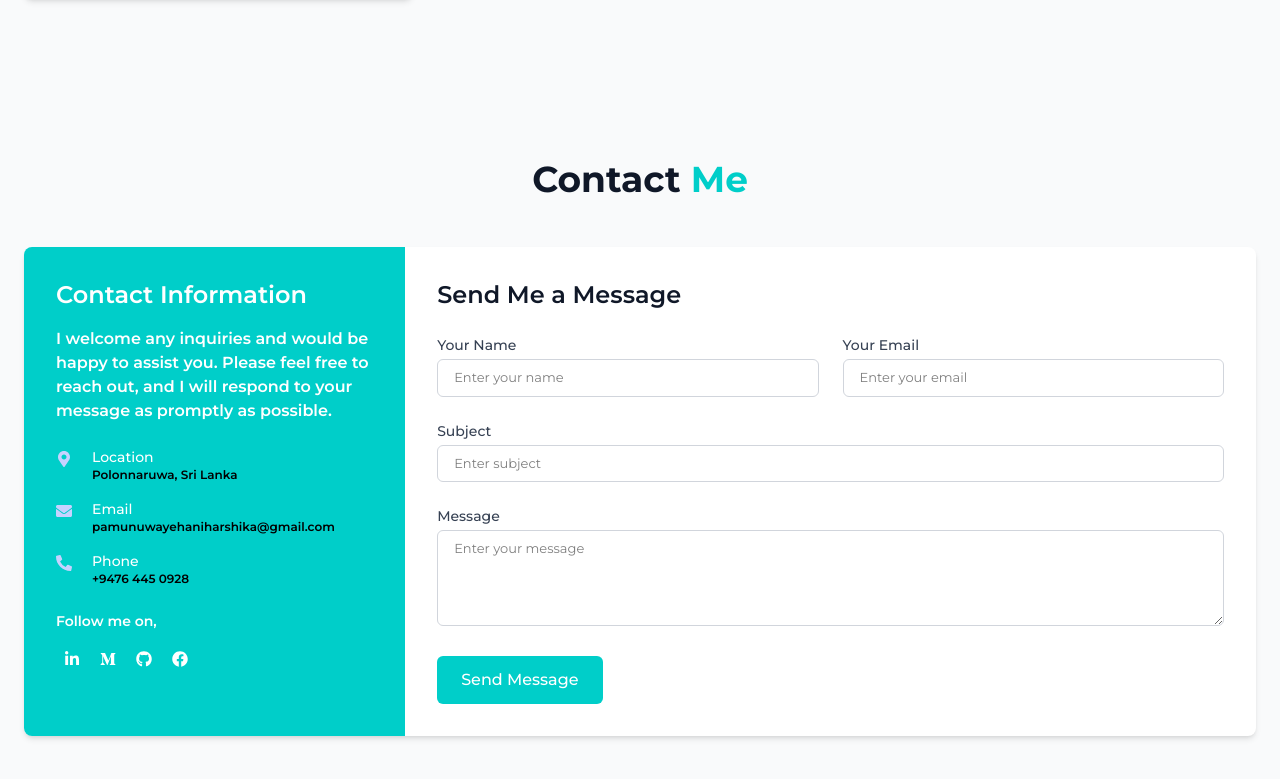
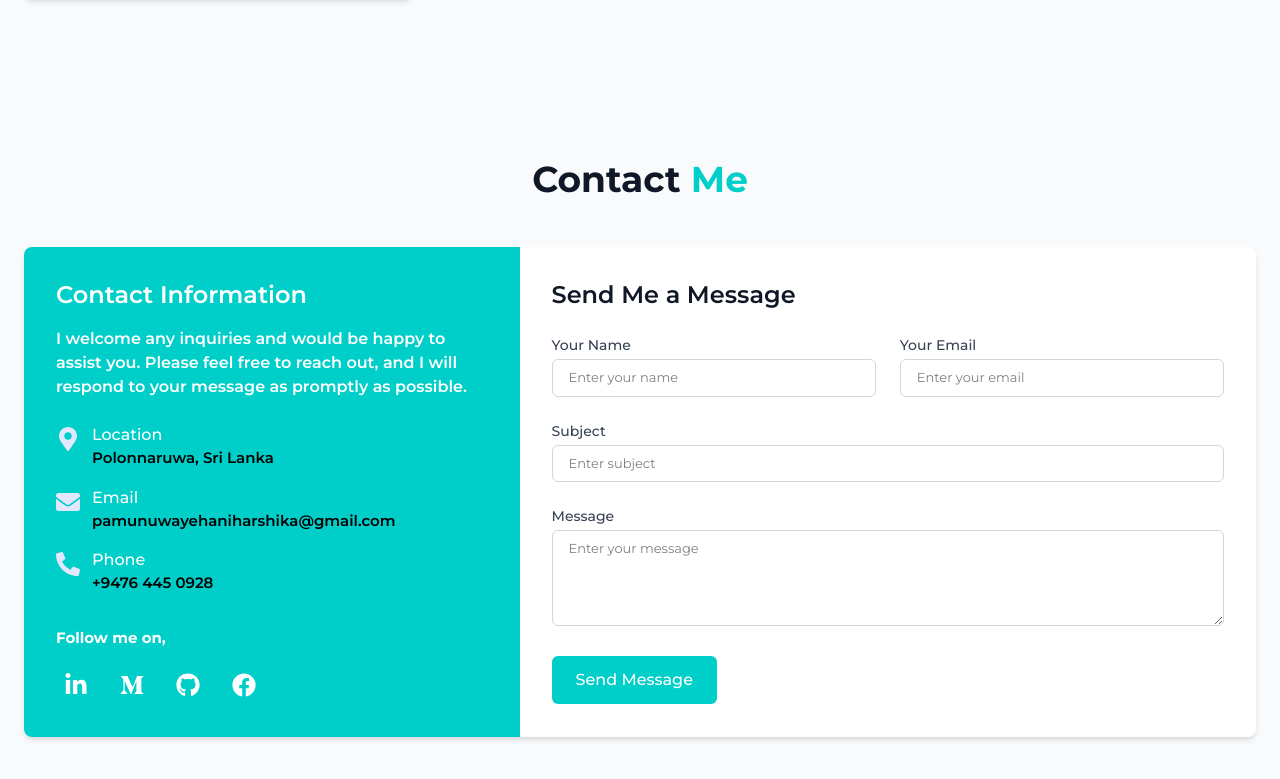
Before and after one commit to yehaniharshika/portfolio-react, a React (Vite) app: page / in a window 1280 px wide. Shown: the part 4529-5308 px from the top of the page. Built offline with nearby package versions, Linux system fonts and the light colour scheme.

Commit message:
completed Contact.tsx

```diff
--- a/src/components/Contact.tsx
+++ b/src/components/Contact.tsx
@@ -83,9 +83,9 @@ export const Contact = () => {
                         </span>
                     </h2>
                 </div>
-                <div className="max-w-7xl mx-auto bg-white dark:bg-gray-900 rounded-lg shadow-md overflow-hidden">
+                <div className="max-w-8xl mx-auto bg-white dark:bg-gray-900 rounded-lg shadow-md overflow-hidden">
                     <div className="md:flex">
-                        <div className="md:w-1/3 bg-[#00cec9] dark:bg-indigo-700 text-white p-8" style={{backgroundColor: "#00cec9"}}>
+                        <div className="md:w-2/4 bg-[#00cec9] dark:bg-indigo-700 text-white p-8" style={{backgroundColor: "#00cec9"}}>
                             <h3 className="text-2xl font-semibold mb-4" style={{fontFamily: "Montserrat, sans-serif"}}>Contact Information</h3>
                             <p className="mb-6" style={{fontFamily: "Montserrat, sans-serif", fontWeight: "600"}}>
                                 I welcome any inquiries and would be happy to assist you. Please feel free to
@@ -93,60 +93,80 @@ export const Contact = () => {
                             </p>
 
                             <motion.div
-                                initial={{opacity: 0, y: 20}}
-                                animate={{opacity: 1, y: 0}}
-                                transition={{duration: 0.8, ease: "easeOut"}}
+                                initial={{ opacity: 0, y: 20 }}
+                                animate={{ opacity: 1, y: 0 }}
+                                transition={{ duration: 0.8, ease: "easeOut" }}
                             >
                                 <div className="space-y-4">
-                                    {[
-                                        {icon: <FaMapMarkerAlt/>, label: "Location", value: "Polonnaruwa, Sri Lanka"},
-                                        {
-                                            icon: <FaEnvelope/>,
-                                            label: "Email",
-                                            value: "pamunuwayehaniharshika@gmail.com"
-                                        },
-                                        {icon: <FaPhoneAlt/>, label: "Phone", value: "+9476 445 0928"},
-                                    ].map((item, index) => (
-                                        <div key={index} className="flex items-start">
-                                            <div
-                                                className="text-indigo-200 sm:w-6 sm:h-6 w-4 h-4 mr-3 mt-1">{item.icon}</div>
-                                            <div>
-                                                <p className="font-medium sm:text-sm text-xs"
-                                                   style={{fontFamily: "Montserrat, sans-serif"}}>
-                                                    {item.label}
-                                                </p>
-                                                <p className="text-black font-semibold sm:text-xs text-[10px]"
-                                                   style={{fontFamily: "Montserrat, sans-serif"}}>
-                                                    {item.value}
-                                                </p>
-                                            </div>
+                                    <div className="flex items-start">
+                                        <FaMapMarkerAlt className="h-4 w-4 sm:h-5 sm:w-5 md:h-6 md:w-6 lg:h-6 lg:w-6 mr-3 mt-1 text-indigo-100"/>
+                                        <div>
+                                            <p className="font-medium text-[13px] sm:text-[14px] md:text-[15px] lg:text-[16px]"
+                                               style={{fontFamily: "Montserrat, sans-serif"}}>Location</p>
+                                            <p className="text-black text-[12px] sm:text-[13px] md:text-[14px] lg:text-[15px]"
+                                               style={{fontFamily: "Montserrat, sans-serif", fontWeight: "600"}}>
+                                                Polonnaruwa, Sri Lanka
+                                            </p>
                                         </div>
-                                    ))}
+                                    </div>
+                                    <div className="flex items-start">
+                                        <FaEnvelope className="h-4 w-4 sm:h-5 sm:w-5 md:h-6 md:w-6 lg:h-6 lg:w-6 mr-3 mt-1 text-indigo-100"/>
+                                        <div>
+                                            <p className="font-medium text-[13px] sm:text-[14px] md:text-[15px] lg:text-[16px]"
+                                               style={{fontFamily: "Montserrat, sans-serif"}}>Email</p>
+                                            <p className="text-black text-[12px] sm:text-[13px] md:text-[14px] lg:text-[15px]"
+                                               style={{fontFamily: "Montserrat, sans-serif", fontWeight: "600"}}>
+                                                pamunuwayehaniharshika@gmail.com
+                                            </p>
+                                        </div>
+                                    </div>
+                                    <div className="flex items-start">
+                                        <FaPhoneAlt className="h-4 w-4 sm:h-5 sm:w-5 md:h-6 md:w-6 lg:h-6 lg:w-6 mr-3 mt-1 text-indigo-100" />
+
+                                        <div>
+                                            <p className="font-medium text-[13px] sm:text-[14px] md:text-[15px] lg:text-[16px]"
+                                               style={{fontFamily: "Montserrat, sans-serif"}}>Phone</p>
+                                            <p className="text-black text-[12px] sm:text-[13px] md:text-[14px] lg:text-[15px]"
+                                               style={{fontFamily: "Montserrat, sans-serif", fontWeight: "600"}}>
+                                                +9476 445 0928
+                                            </p>
+                                        </div>
+                                    </div>
                                 </div>
 
-                                <div className="mt-6">
-                                    <p className="font-semibold sm:text-sm text-xs mb-3"
-                                       style={{fontFamily: "Montserrat, sans-serif"}}>
-                                        Follow me on,
-                                    </p>
-                                    <div className="flex space-x-3">
+                                <div className="mt-8">
+                                    <p className="font-medium mb-4" style={{
+                                        fontFamily: "Montserrat, sans-serif",
+                                        fontWeight: "700",
+                                        fontSize: "15px"
+                                    }}>Follow me on,</p>
+                                    <div className="flex space-x-4">
                                         {[
                                             {
                                                 href: "https://www.linkedin.com/in/yehani-harshika-pamunuwa-5b64a1283",
-                                                icon: <FaLinkedinIn/>
+                                                icon: <FaLinkedinIn className="w-6 h-6"/>
                                             },
-                                            {href: "https://medium.com/@pamunuwayehaniharshika", icon: <FaMediumM/>},
-                                            {href: "https://github.com/yehaniharshika", icon: <FaGithub/>},
-                                            {href: "https://web.facebook.com/yehani.hpamunuwa", icon: <FaFacebook/>},
+                                            {
+                                                href: "https://medium.com/@pamunuwayehaniharshika",
+                                                icon: <FaMediumM className="w-6 h-6"/>
+                                            },
+                                            {
+                                                href: "https://github.com/yehaniharshika",
+                                                icon: <FaGithub className="w-6 h-6"/>
+                                            },
+                                            {
+                                                href: "https://web.facebook.com/yehani.hpamunuwa",
+                                                icon: <FaFacebook className="w-6 h-6"/>
+                                            },
                                         ].map((link, index) => (
                                             <motion.a
                                                 key={index}
                                                 href={link.href}
                                                 target="_blank"
                                                 rel="noopener noreferrer"
-                                                className="text-white hover:bg-white hover:text-[#00cec9] transition p-2 rounded-full sm:w-6 sm:h-6 w-4 h-4"
-                                                whileHover={{scale: 1.1}}
-                                                whileTap={{scale: 0.9}}
+                                                className="text-white hover:bg-white hover:text-[#00cec9] transition p-2 rounded-full"
+                                                whileHover={{ scale: 1.1 }}
+                                                whileTap={{ scale: 0.9 }}
                                             >
                                                 {link.icon}
                                             </motion.a>
@@ -157,16 +177,13 @@ export const Contact = () => {
                         </div>
 
                         <div className="md:w-3/4 p-8">
-                            <h3 className="text-2xl font-semibold text-gray-900 dark:text-white mb-6"
-                                style={{fontFamily: "Montserrat, sans-serif"}}>
+                            <h3 className="text-2xl font-semibold text-gray-900 dark:text-white mb-6" style={{ fontFamily: "Montserrat, sans-serif" }}>
                                 Send Me a Message
                             </h3>
                             <form onSubmit={onSubmit} className="space-y-6">
                                 <div className="grid grid-cols-1 md:grid-cols-2 gap-6">
                                     <div>
-                                        <label htmlFor="name"
-                                               className="block text-sm font-medium text-gray-700 dark:text-gray-300 mb-1"
-                                               style={{fontFamily: "Montserrat, sans-serif"}}>
+                                        <label htmlFor="name" className="block text-sm font-medium text-gray-700 dark:text-gray-300 mb-1" style={{ fontFamily: "Montserrat, sans-serif" }}>
                                             Your Name
                                         </label>
                                         <input
@@ -175,14 +192,12 @@ export const Contact = () => {
                                             name="name"
                                             placeholder="Enter your name"
                                             className="w-full px-4 py-2 border border-gray-300 dark:border-gray-600 dark:bg-gray-700 dark:text-white rounded-md focus:ring-indigo-500 focus:border-indigo-500"
-                                            style={{fontFamily: "Montserrat, sans-serif", fontSize: "13px"}}
+                                            style={{ fontFamily: "Montserrat, sans-serif", fontSize: "13px" }}
                                             required
                                         />
                                     </div>
                                     <div>
-                                        <label htmlFor="email"
-                                               className="block text-sm font-medium text-gray-700 dark:text-gray-300 mb-1"
-                                               style={{fontFamily: "Montserrat, sans-serif"}}>
+                                        <label htmlFor="email" className="block text-sm font-medium text-gray-700 dark:text-gray-300 mb-1" style={{ fontFamily: "Montserrat, sans-serif" }}>
                                             Your Email
                                         </label>
                                         <input
```
